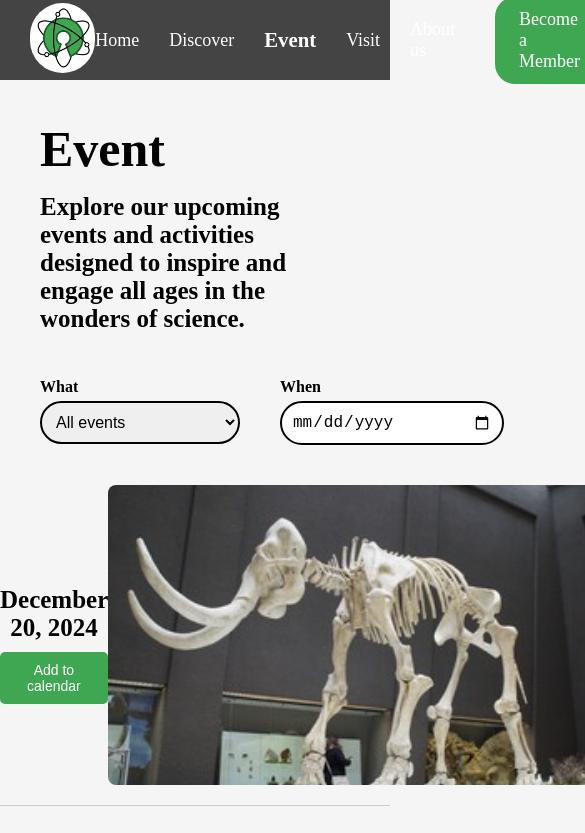
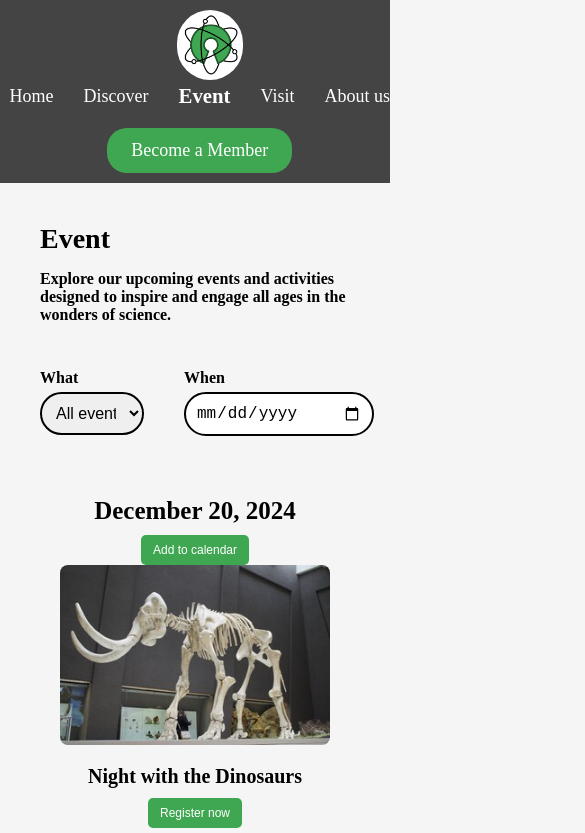
Before and after one commit to anthonyapitchou/Community-Science-Museum, a plain HTML site: page event.html in a window 390 px wide. Shown: the top 833 px of the page, 585 px wide, since content can reach past the window. Drawn offline with Linux system fonts and the light colour scheme.

Commit message:
Update event.css

```diff
--- a/event.css
+++ b/event.css
@@ -286,3 +286,63 @@ background-color: #339e4a; }
   height: 40px;
   border-radius: 50%;
 }
+
+
+/* Tablets */
+@media (max-width: 768px) {
+  header {
+    flex-direction: column;
+    height: auto;
+    padding: 10px 0;
+  }
+
+  .nav-link {
+    flex-direction: column;
+    gap: 20px;
+    padding-right: 0;
+  }
+
+  .title-event h1 {
+    font-size: 36px;
+  }
+
+  .title-event h3 {
+    font-size: 20px;
+  }
+
+  .event {
+    flex-direction: column;
+    text-align: center;
+  }
+
+  .event-image img {
+    width: 90%;
+    height: auto;
+  }
+}
+
+/* Mobile */
+@media (max-width: 480px) {
+  .title-event h1 {
+    font-size: 28px;
+  }
+
+  .title-event h3 {
+    font-size: 16px;
+  }
+
+  .filter-block select,
+  .filter-block input {
+    width: 100%;
+  }
+
+  .event-info {
+    padding-left: 0;
+  }
+
+  .btn-date,
+  .btn-event {
+    font-size: 12px;
+    padding: 8px 12px;
+  }
+}
```
